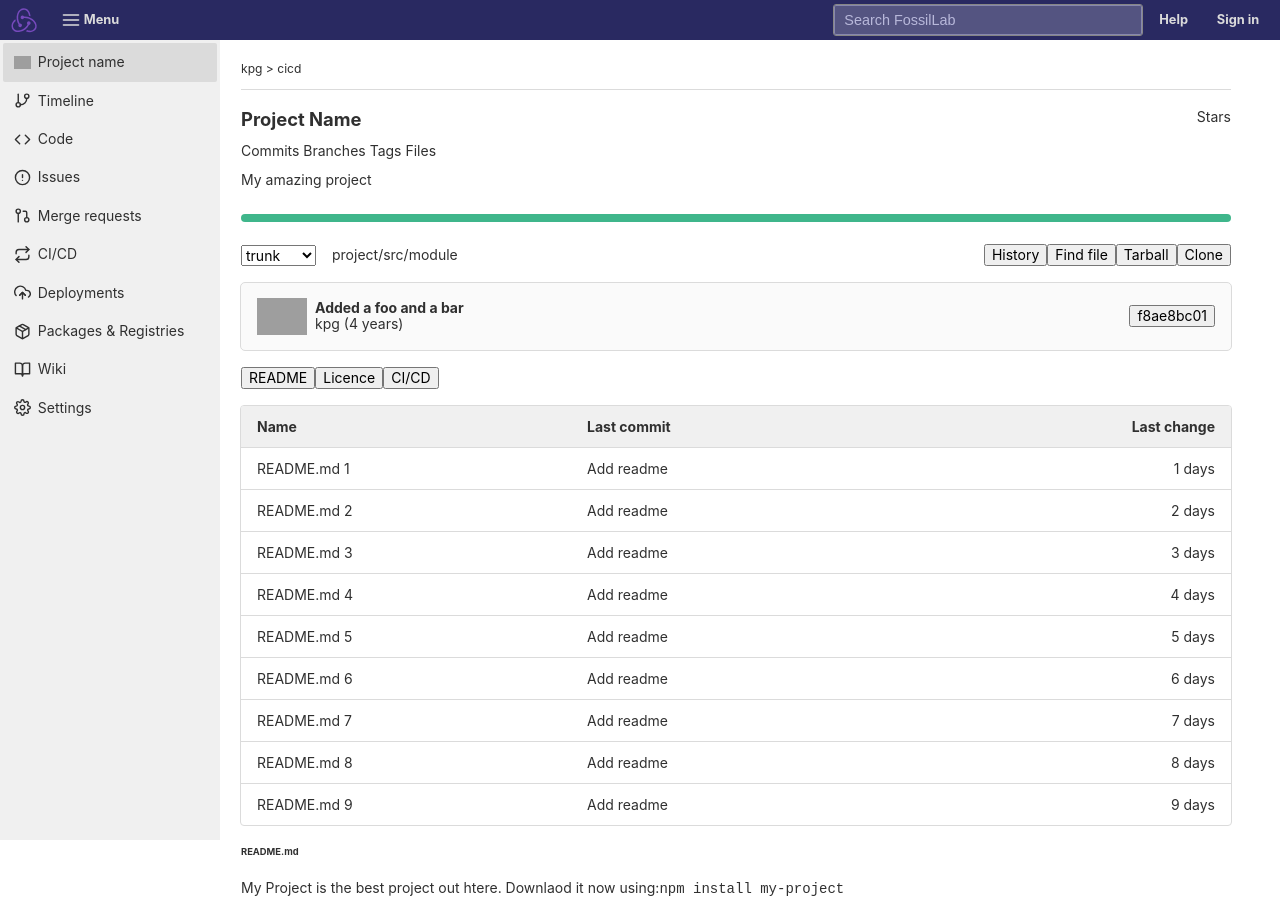
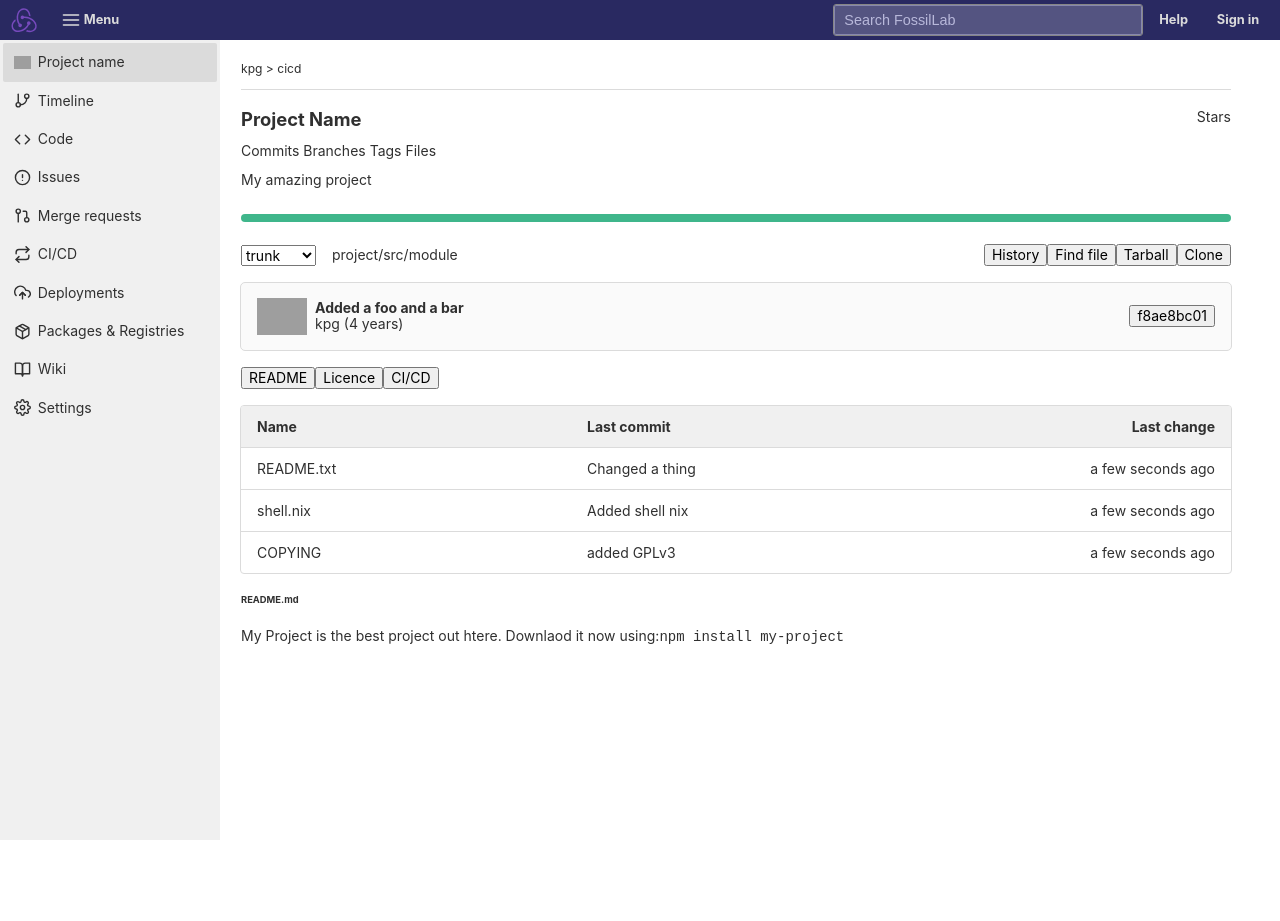
Before and after one commit to Uthar/litelab, a React (Create React App) app: page /cicd in a window 1280 px wide. After the commit the page ends 800 px from the top, so only its background shows below. Built offline with nearby package versions, Linux system fonts and the light colour scheme; grey boxes are pictures that could not be loaded.

Commit message:
connect repofiles to redux

```diff
--- a/package.json
+++ b/package.json
@@ -13,6 +13,7 @@
     "@types/react-dom": "^16.9.14",
     "@types/react-redux": "^7.1.23",
     "@types/react-router-dom": "^5.3.3",
+    "moment": "^2.29.1",
     "react": "^18.0.0",
     "react-dom": "^18.0.0",
     "react-feather": "^2.0.9",
--- a/src/RepoFiles.tsx
+++ b/src/RepoFiles.tsx
@@ -1,4 +1,10 @@
-import React from 'react'
+import moment from 'moment';
+import React, { useEffect } from 'react'
+import { useDispatch, useSelector } from 'react-redux';
+import { useParams } from 'react-router-dom';
+import { useAppSelector } from './hooks/redux';
+import { get } from './redux/dirSlice';
+import { fetchDir } from './rest/litelabAPI';
 
 const range = (from: number, to: number): number[] => {
     let lp = (acc: number[], n: number): number[] => {
@@ -13,6 +19,18 @@ const range = (from: number, to: number): number[] => {
 }
 
 export function RepoFiles() {
+
+    const dispatch = useDispatch()
+    const { dirs, status } = useAppSelector((state) => state.dir)
+    const { project } = useAppSelector((state) => state.project)
+    const { dir } = useParams()
+
+    useEffect(() => {
+        if (project) {
+            dispatch(get([project.name, dir ?? "/"]))
+        }
+    }, [project, dir])
+
     return (
         <div className="repo-files-container">
             <table className="repo-files">
@@ -24,11 +42,13 @@ export function RepoFiles() {
                     </tr>
                 </thead>
                 <tbody>
-                    {range(1, 10).map(x => (
-                        <tr key={x}>
-                            <td>README.md {x}</td>
-                            <td>Add readme</td>
-                            <td className="last-update">{x} days</td>
+                    {dirs.map(({ name, commit }) => (
+                        <tr key={name}>
+                            <td>{name}</td>
+                            <td>{commit.content}</td>
+                            <td className="last-update">{
+                                moment(commit.timestamp.toISOString()).fromNow()
+                            }</td>
                         </tr>
                     ))}
                 </tbody>
--- /dev/null
+++ b/src/redux/dirSlice.ts
@@ -0,0 +1,43 @@
+import { createAsyncThunk, createSlice, PayloadAction } from '@reduxjs/toolkit';
+import { RootState } from './store';
+import { fetchDir, fetchProject } from '../rest/litelabAPI';
+import { Dir, Repo } from '../vcs/vcs';
+
+export interface DirState {
+  dirs: Dir[];
+  status: 'idle' | 'loading' | 'failed';
+}
+
+const initialState: DirState = {
+  dirs: [],
+  status: 'idle',
+};
+
+export const get = createAsyncThunk(
+  'project/dir',
+  async ([repo, dir]: string[]) => {
+    const response = await fetchDir(repo, dir);
+    return response.data;
+  }
+);
+
+export const dirSlice = createSlice({
+  name: 'dir',
+  initialState,
+  reducers: {
+  },
+  extraReducers: (builder) => {
+    builder
+      .addCase(get.pending, (state) => {
+        state.status = 'loading';
+      })
+      .addCase(get.fulfilled, (state, action) => {
+        state.status = 'idle';
+        state.dirs = action.payload;
+      });
+  },
+});
+
+export const { } = dirSlice.actions;
+
+export default dirSlice.reducer;
--- a/src/redux/store.ts
+++ b/src/redux/store.ts
@@ -1,9 +1,11 @@
 import { configureStore, ThunkAction, Action } from '@reduxjs/toolkit';
 import projectReducer from '../redux/projectSlice'
+import dirReducer from '../redux/dirSlice'
 
 export const store = configureStore({
   reducer: {
     project: projectReducer,
+    dir: dirReducer
   },
 });
 
--- a/src/rest/litelabAPI.ts
+++ b/src/rest/litelabAPI.ts
@@ -1,5 +1,7 @@
 import { User } from "react-feather";
-import { Repo } from "../vcs/vcs";
+import { Dir, Repo } from "../vcs/vcs";
+
+////// Repo
 
 const mockRepo = (name: string): Repo => {
   return {
@@ -19,9 +21,43 @@ const mockRepo = (name: string): Repo => {
   }
 }
 
-// A mock function to mimic making an async request for data
 export function fetchProject(name: string) {
-    return new Promise<{ data: Repo }>((resolve) =>
-      setTimeout(() => resolve({ data: mockRepo(name) }), 500)
-    );
+  return new Promise<{ data: Repo }>((resolve) =>
+    setTimeout(() => resolve({ data: mockRepo(name) }), 500)
+  );
+}
+
+////// Dir
+
+const mockDirs = (): Dir[] => [
+  {
+    name: "README.txt",
+    commit: {
+      hash: "13801293757019283123",
+      timestamp: new Date(),
+      content: "Changed a thing"
+    }
+  },
+  {
+    name: "shell.nix",
+    commit: {
+      hash: "11231237019283123",
+      timestamp: new Date(),
+      content: "Added shell nix"
+    }
+  },
+  {
+    name: "COPYING",
+    commit: {
+      hash: "2323223233",
+      timestamp: new Date(),
+      content: "added GPLv3"
+    }
   }
+]
+
+export function fetchDir(repo: string, dir: string = "/") {
+  return new Promise<{ data: Dir[] }>((resolve) =>
+    setTimeout(() => resolve({ data: mockDirs() }), 500)
+  );
+}
--- a/src/vcs/vcs.ts
+++ b/src/vcs/vcs.ts
@@ -47,3 +47,8 @@ export type MR = Post & {
     from: [Repo,  Branch];
     to: [Repo, Branch];
 }
+
+export type Dir = {
+    name: string,
+    commit: Pick<Commit, "hash" | "timestamp" | "content">
+}
```
Also changed, not shown: 1 other file (tests, documents, lock files or other folders).
